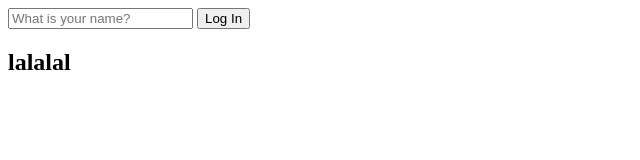
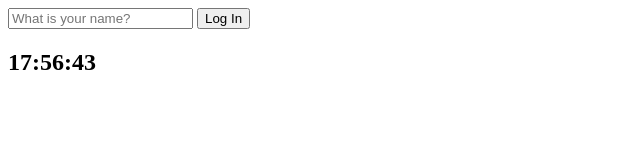
Before and after one commit to sunnao/momentum, a plain HTML site: page index.html in a window 1280 px wide. Shown: the full height of the page, 0-640 px from the left. Drawn offline with Linux system fonts and the light colour scheme.

Commit message:
현재시간 추가

```diff
--- a/index.html
+++ b/index.html
@@ -18,8 +18,8 @@
         />
         <input type="submit" value="Log In" />
     </form>
+    <h2 id="clock">00:00:00</h2>
     <h1 id="greeting" class="hidden"></h1>
-    <h2 id="clock"></h2>
     <script src="js/greetings.js"></script>
     <script src="js/clock.js"></script>
 </body>
--- a/js/clock.js
+++ b/js/clock.js
@@ -1,3 +1,13 @@
 const clock = document.querySelector("#clock");
 
-clock.innerText = "lalalal";
+function getClock() {
+    const hours = String(new Date().getHours()).padStart(2,"0");
+    const minutes = String(new Date().getMinutes()).padStart(2,"0");
+    const seconds = String(new Date().getSeconds()).padStart(2,"0");
+
+    clock.innerText = `${hours}:${minutes}:${seconds}`;
+}
+
+// 1초 후에 시계 나타나는것 방지. 바로 현재시간 호출
+getClock()
+setInterval(getClock, 1000);
```
Also changed, not shown: css/style.css (line endings or trailing spaces).
